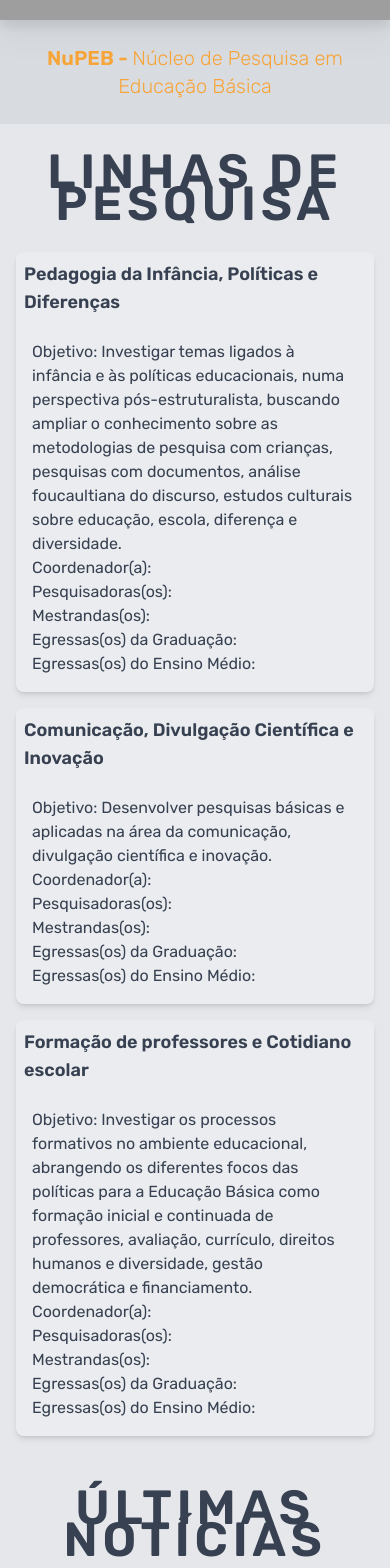
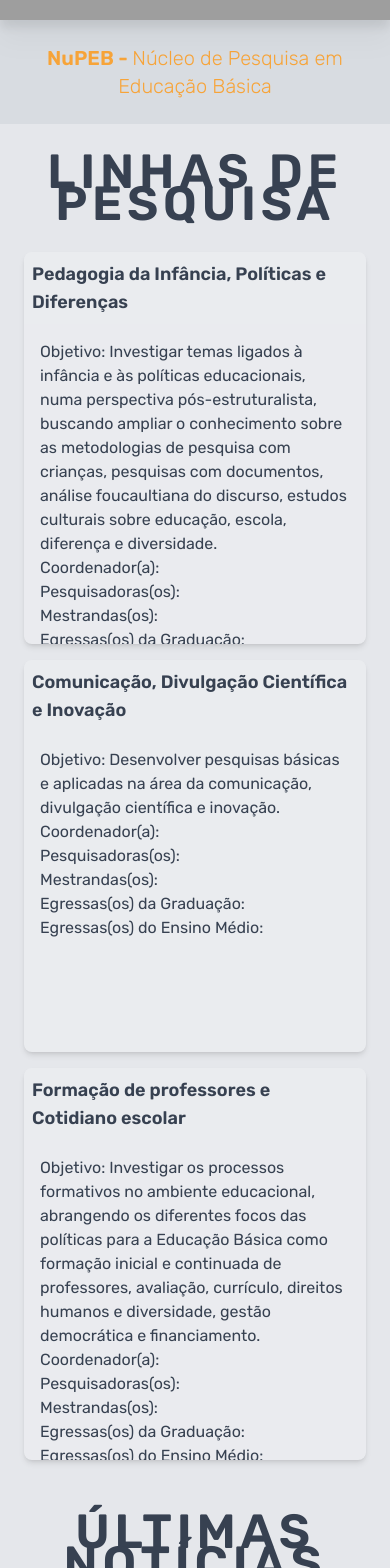
Before and after one commit to ThiagoSartorel/TailwindNUPEB, a Next.js app: page / in a window 390 px wide. Shown: the part 260-1828 px from the top of the page. Built offline with nearby package versions, Linux system fonts and the light colour scheme; no server answers; grey boxes are pictures that could not be loaded.

Commit message:
varias coisas

```diff
--- a/pages/components/GridNoticia.js
+++ b/pages/components/GridNoticia.js
@@ -13,7 +13,7 @@ async function getNoticias() {
       document.getElementById("D" + (i + 1)).innerHTML = conteudo;
       document.getElementById("DT" + (i + 1)).innerHTML =
         dataNoticia.toLocaleDateString("pt-BR", { timeZone: "UTC" });
-      //document.getElementById("I" + (i + 1)).src = "http://172.16.248.88:3333/images/" +
+      document.getElementById("I" + (i + 1)).src = process.env.BACKEND + 'showFile/' + retorno.data[i].file_id
       document.getElementById("BT" + (i + 1)).href =
         "/noticia_evento/" + retorno.data[i].id;
     }
@@ -23,7 +23,7 @@ async function getNoticias() {
 export default function GridNoticia() {
   getNoticias();
   return (
-    <div className="container mx-auto grid sm:grid-cols-2 md:grid-cols-2 lg:grid-cols-3 px-4 gap-4">
+    <div className="container mx-auto grid grid-cols-1 lg:grid-cols-3 px-4 gap-4">
       <div className="bg-gray-100 p4 rounded-lg shadow-md overflow-hidden">
         <div className="w-full bg-gray-100 p-2 border-b border-gray-100">
           <h4 className="font-semibold text-lg" id="T1">
@@ -34,10 +34,10 @@ export default function GridNoticia() {
           </a>
         </div>
         <div>
-          <img src="https://source.unsplash.com/1920x1080/?book" id="I1"></img>
+          <img className="banner w-full h-80 sm:h-96 lg:h-64" id="I1"></img>
         </div>
         <div
-          className="p-4 bg-slate-200 h-26 sm:h-28 md:h-48 lg:h-36 xl:h-24"
+          className="p-4 bg-slate-200 h-26 sm:h-28 md:h-20 lg:h-36 xl:h-24"
           id="D1"
         >
           Description
@@ -64,11 +64,11 @@ export default function GridNoticia() {
             Autor
           </a>
         </div>
-        <div>
-          <img src="https://source.unsplash.com/1920x1080/?car" id="I2"></img>
+        <div >
+          <img  className="banner w-full h-80 sm:h-96 lg:h-64" id="I2"></img>
         </div>
         <div
-          className="p-4 bg-slate-200 h-26 sm:h-28 md:h-48 lg:h-36 xl:h-24"
+          className="p-4 bg-slate-200 h-26 sm:h-28 md:h-20 lg:h-36 xl:h-24"
           id="D2"
         >
           Description
@@ -96,10 +96,10 @@ export default function GridNoticia() {
           </a>
         </div>
         <div>
-          <img src="https://source.unsplash.com/1920x1080/?city" id="I3"></img>
+          <img  className="banner w-full h-80 sm:h-96 lg:h-64" id="I3"></img>
         </div>
         <div
-          className="p-4 bg-slate-200 h-26 sm:h-28 md:h-48 lg:h-36 xl:h-24"
+          className="p-4 bg-slate-200 h-26 sm:h-28 md:h-20 lg:h-36 xl:h-24"
           id="D3"
         >
           Description
--- a/pages/components/GridPesquisa.js
+++ b/pages/components/GridPesquisa.js
@@ -1,6 +1,6 @@
 export default function Gridpesquisa() {
   return (
-    <div className="container mx-auto grid sm:grid-cols-2 md:grid-cols-2 lg:grid-cols-3 px-4 gap-4">
+    <div className="container mx-auto grid sm:grid-cols-1 md:grid-cols-1 lg:grid-cols-3 px-4 gap-4">
       <div className=" p4 rounded-lg shadow-md overflow-hidden">
         <div className="w-full bg-white bg-opacity-20 p-2 border-transparent ">
           <h4 className="font-semibold text-lg">
@@ -8,7 +8,7 @@ export default function Gridpesquisa() {
           </h4>
         </div>
 
-        <div className="p-4 bg-white bg-opacity-20 min-h-full">
+        <div className="p-4 bg-white bg-opacity-20 overflow-auto touch-pan-y h-80 scroll">
           Objetivo: Investigar temas ligados à infância e às políticas
           educacionais, numa perspectiva pós-estruturalista, buscando ampliar o
           conhecimento sobre as metodologias de pesquisa com crianças, pesquisas
@@ -28,7 +28,7 @@ export default function Gridpesquisa() {
           </h4>
         </div>
 
-        <div className="p-4 bg-white bg-opacity-20 min-h-full">
+        <div className="p-4 bg-white bg-opacity-20 overflow-auto touch-pan-y h-80 scroll">
           Objetivo: Desenvolver pesquisas básicas e aplicadas na área da
           comunicação, divulgação científica e inovação.
           <ul>Coordenador(a):</ul>
@@ -45,7 +45,7 @@ export default function Gridpesquisa() {
           </h4>
         </div>
 
-        <div className="p-4 bg-white bg-opacity-20 min-h-full">
+        <div className="p-4 bg-white bg-opacity-20 overflow-auto touch-pan-y h-80 scroll">
           Objetivo: Investigar os processos formativos no ambiente educacional,
           abrangendo os diferentes focos das políticas para a Educação Básica
           como formação inicial e continuada de professores, avaliação,
--- a/pages/index.js
+++ b/pages/index.js
@@ -19,7 +19,7 @@ export default function Home() {
         </a>
       </div>
 
-      <div className="sm:mx-20 md:mx-30 lg:mx-48">
+      <div className="mx-2 sm:mx-20">
         <div className="texto-basico"></div>
         <div className="text-[3rem] text-center font-semibold text-2xl tracking-widest uppercase text-gray-700 py-8">
           <h1>Linhas de Pesquisa</h1>
@@ -27,7 +27,7 @@ export default function Home() {
         <GridPesquisa />
       </div>
       <br></br>
-      <div className="sm:mx-20 md:mx-30 lg:mx-48 min-h-screen mb-20 ">
+      <div className="mx-2 sm:mx-20 mb-16 ">
         <div className="texto-basico"></div>
         <div className="text-[3rem] text-center font-semibold text-2xl tracking-widest uppercase text-gray-700 py-8">
           <h1>Últimas notícias</h1>
--- a/pages/noticias.js
+++ b/pages/noticias.js
@@ -61,7 +61,7 @@ export default function Noticias(props) {
           {props.noticias.map((noticia) => {
             var data = noticia.created_at
             data = new Date(data).toLocaleDateString('pt-BR', { timeZone: 'UTC' })
-            return <Post id={noticia.id} title={noticia.title} content={noticia.description} author="AutorPost" category="CategoriaPost" date={data} image="https://source.unsplash.com/1920x1080/?car" />
+            return <Post id={noticia.id} title={noticia.title} content={noticia.description} author="AutorPost" category="CategoriaPost" date={data} image={process.env.BACKEND + 'showFile/' + noticia.file_id} />
           })}
 
         </div>
```
